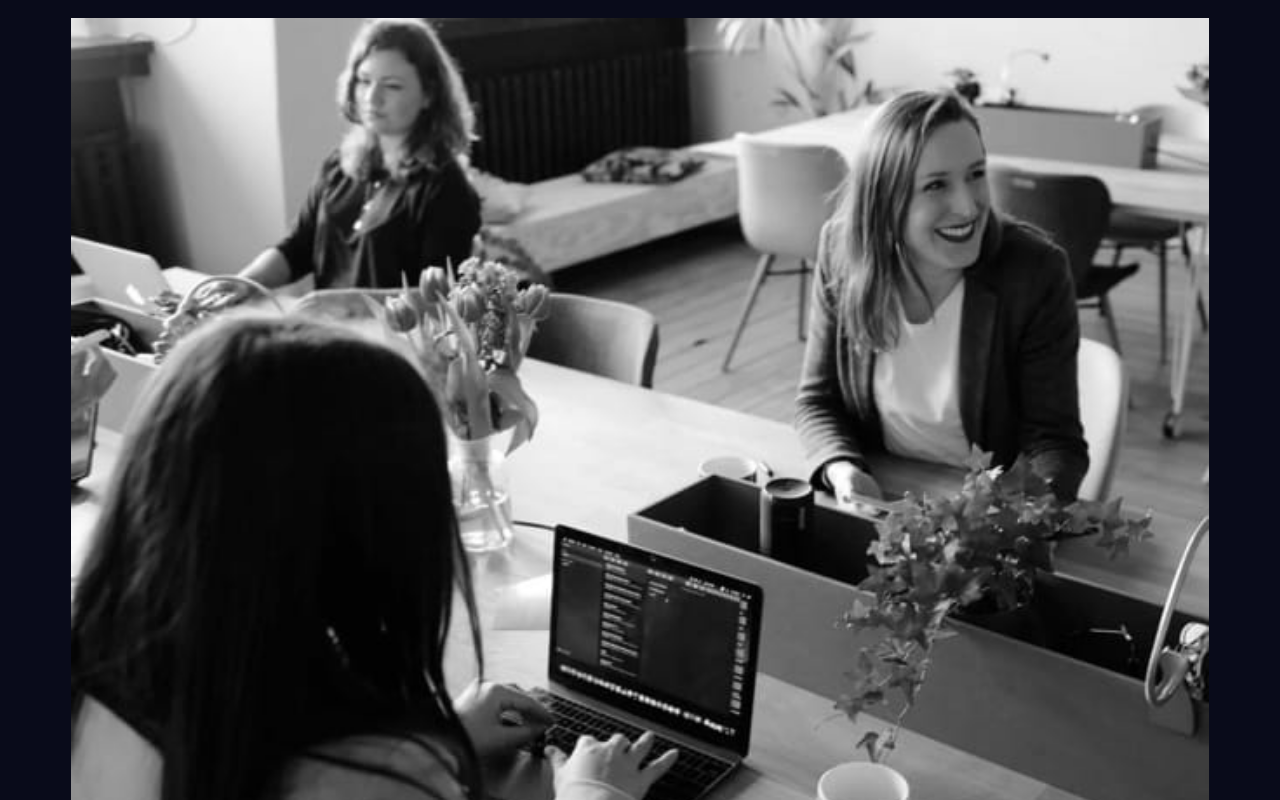
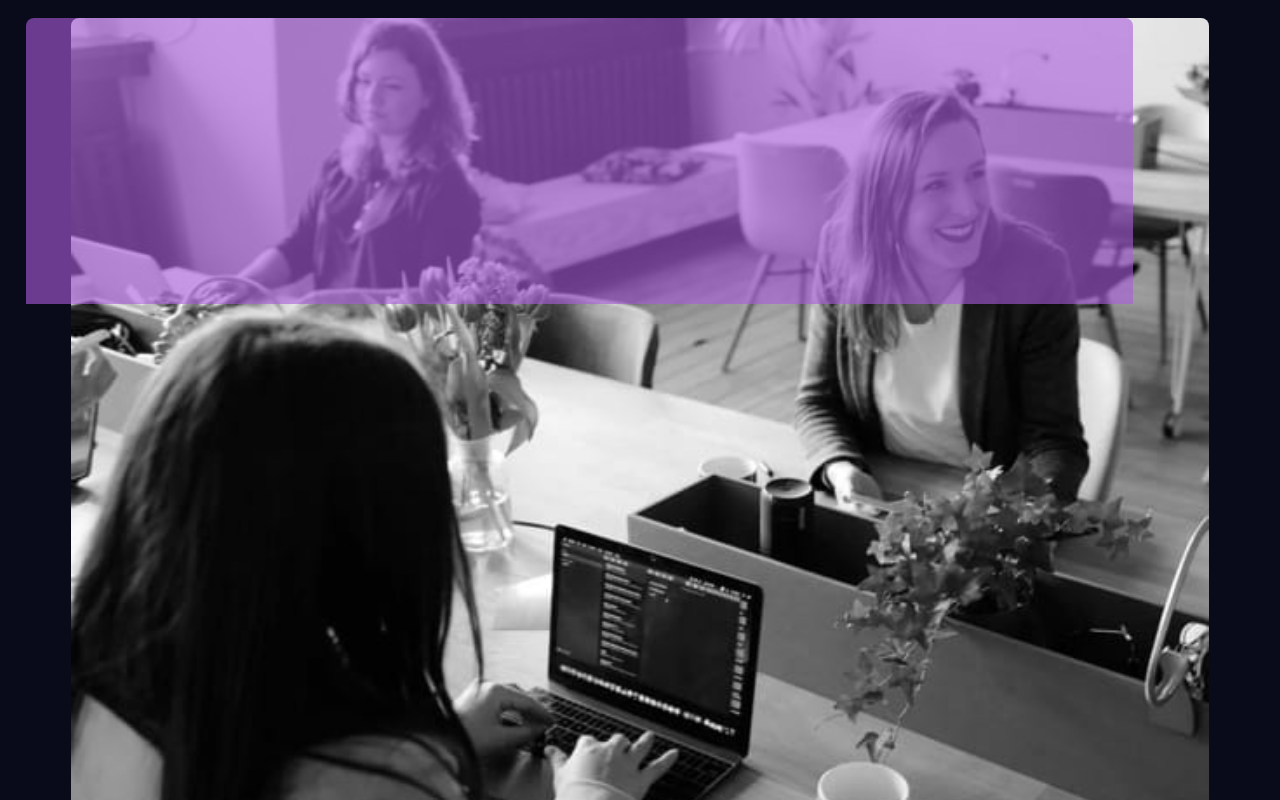
Before and after one commit to ShammyBalls/stats-preview-component, a plain HTML site: page index.html in a window 1280 px wide. Shown: the top 800 px of the page. Drawn offline with Linux system fonts and the light colour scheme.

Commit message:
added color overlay to image

```diff
--- a/index.html
+++ b/index.html
@@ -12,7 +12,7 @@
 <body>
 
 <div class="card">
-  <div class="image">
+  <div class="color-overlay">
     <img src="./images/image-header-mobile.jpg" alt="">
   </div>
 
--- a/styles.css
+++ b/styles.css
@@ -12,8 +12,24 @@ body {
     background-color: hsl(244, 38%, 16%);
     margin: auto;
     margin-top: 1.1em;
+    border-radius: 0.5em;
 }
 
-.image img{
+.color-overlay img{
     width: 100%;
+    border-radius: 0.5em 0.5em 0em 0em;
 }
+
+.color-overlay::after {
+    content: "";
+    display: block;
+    width: 86.5%;
+    height: 35.75%;
+    background-color: hsla(277, 64%, 61%, 0.603);
+    position: absolute;
+    top: 0;
+    left: 0;
+    margin-left: 1.6em;
+    margin-top: 1.1em;
+    border-radius: 0.5em 0.5em 0em 0em;
+}
```
